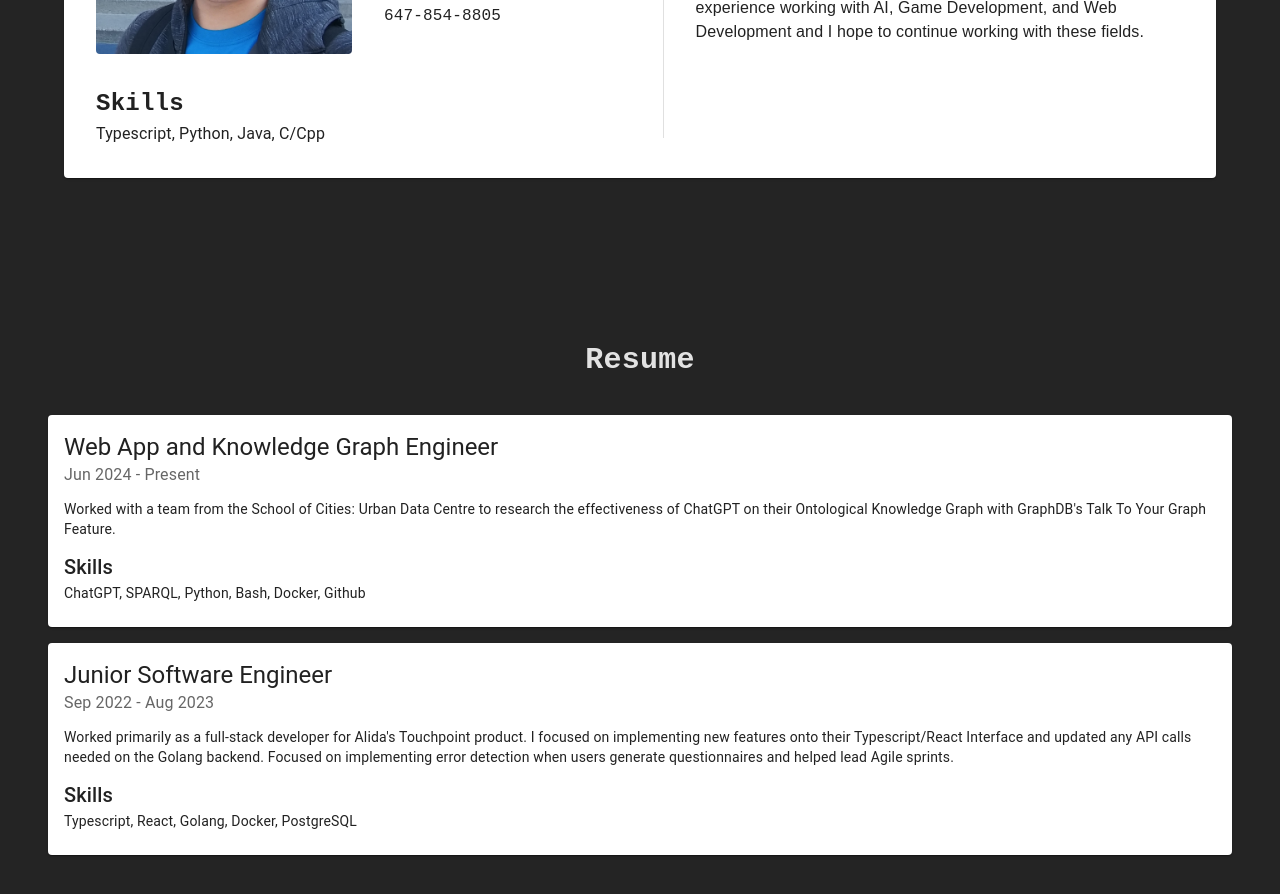
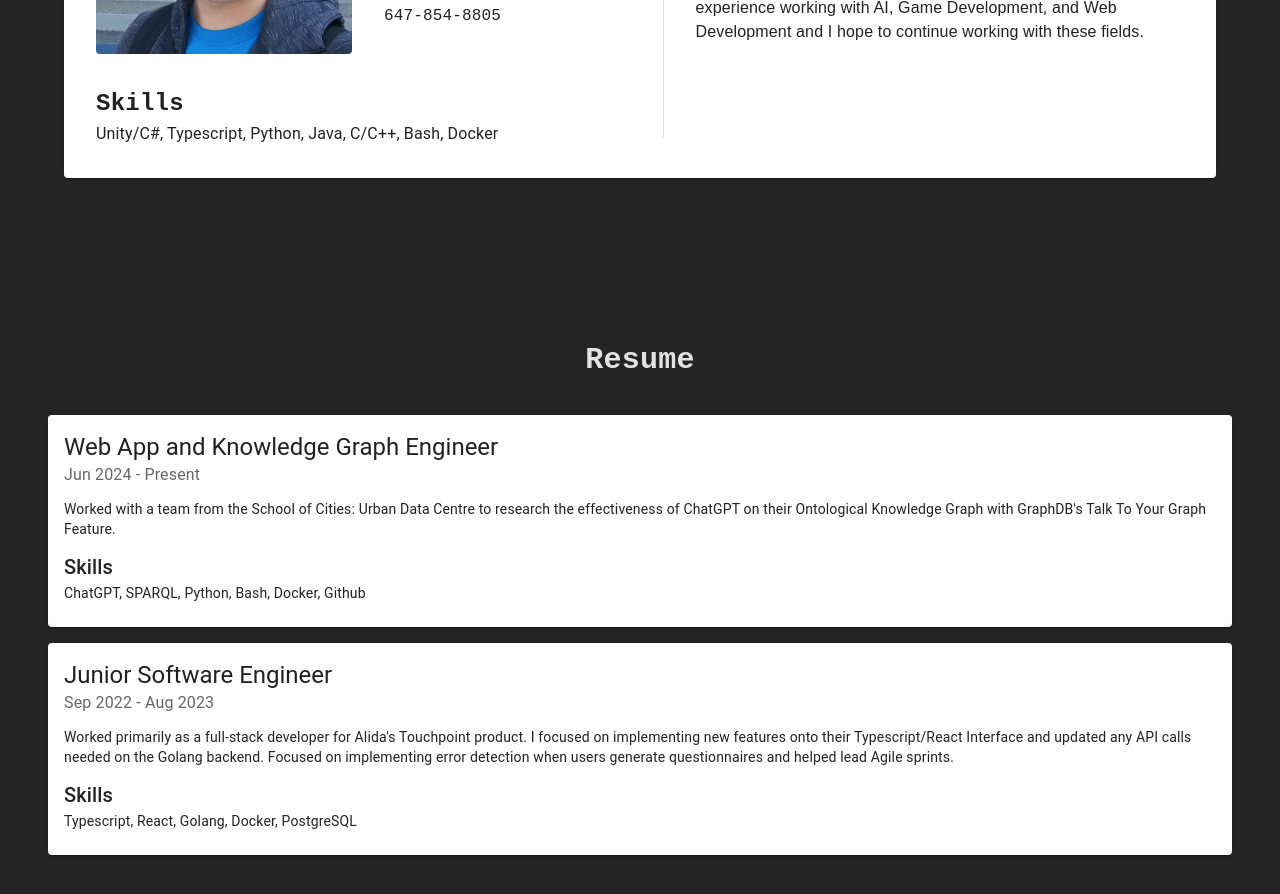
Before and after one commit to pokemonball34/resume-website, a React (Vite) app: page / in a window 1280 px wide. Shown: the part 1120-2014 px from the top of the page. Built offline with nearby package versions, Linux system fonts and the light colour scheme.

Commit message:
Github Pages Deployment

```diff
--- a/package.json
+++ b/package.json
@@ -1,4 +1,5 @@
 {
+    "homepage": "https://pokemonball34.github.io/resume-website",
     "name": "resume-website",
     "private": true,
     "version": "0.0.0",
@@ -7,7 +8,9 @@
         "dev": "vite",
         "build": "tsc -b && vite build",
         "lint": "eslint .",
-    "preview": "vite preview"
+        "preview": "vite preview",
+        "predeploy": "npm run build",
+        "deploy": "gh-pages -d build"
     },
     "dependencies": {
         "@emotion/react": "^11.13.3",
@@ -15,6 +18,7 @@
         "@mui/icons-material": "^6.0.2",
         "@mui/lab": "^6.0.0-beta.29",
         "@mui/material": "^6.0.2",
+        "gh-pages": "^6.3.0",
         "react": "^18.3.1",
         "react-dom": "^18.3.1"
     },
--- a/src/pages/about/components/Skillset.tsx
+++ b/src/pages/about/components/Skillset.tsx
@@ -7,7 +7,9 @@ const Skillset = () => {
             <Typography fontFamily={'monospace'} fontWeight={700} fontSize={24}>
                 Skills
             </Typography>
-            <Typography>Typescript, Python, Java, C/Cpp</Typography>
+            <Typography>
+                Unity/C#, Typescript, Python, Java, C/C++, Bash, Docker
+            </Typography>
         </Box>
     );
 };
```
Also changed, not shown: 1 other file (tests, documents, lock files or other folders). Lines whose indentation alone changed are shown as unchanged.
